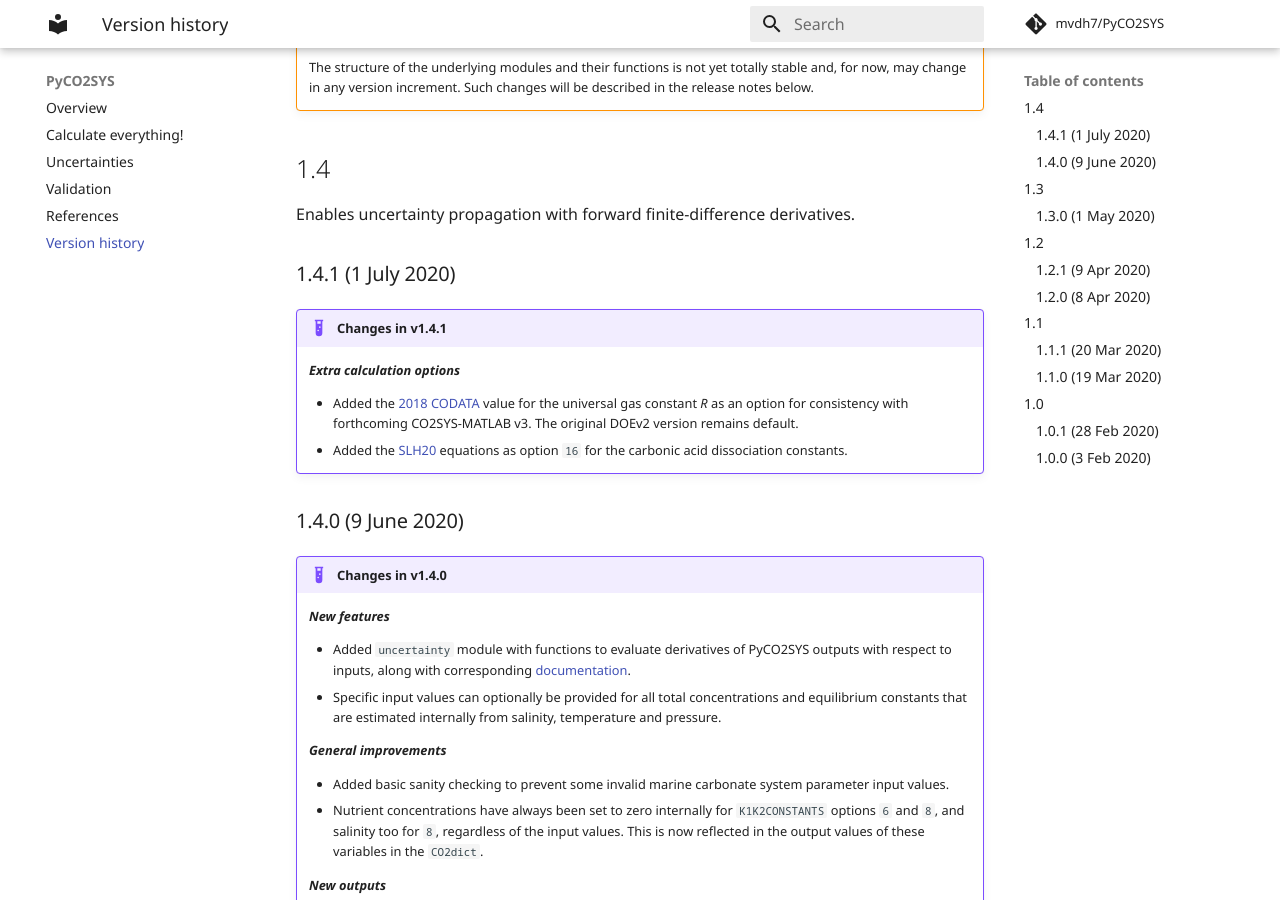
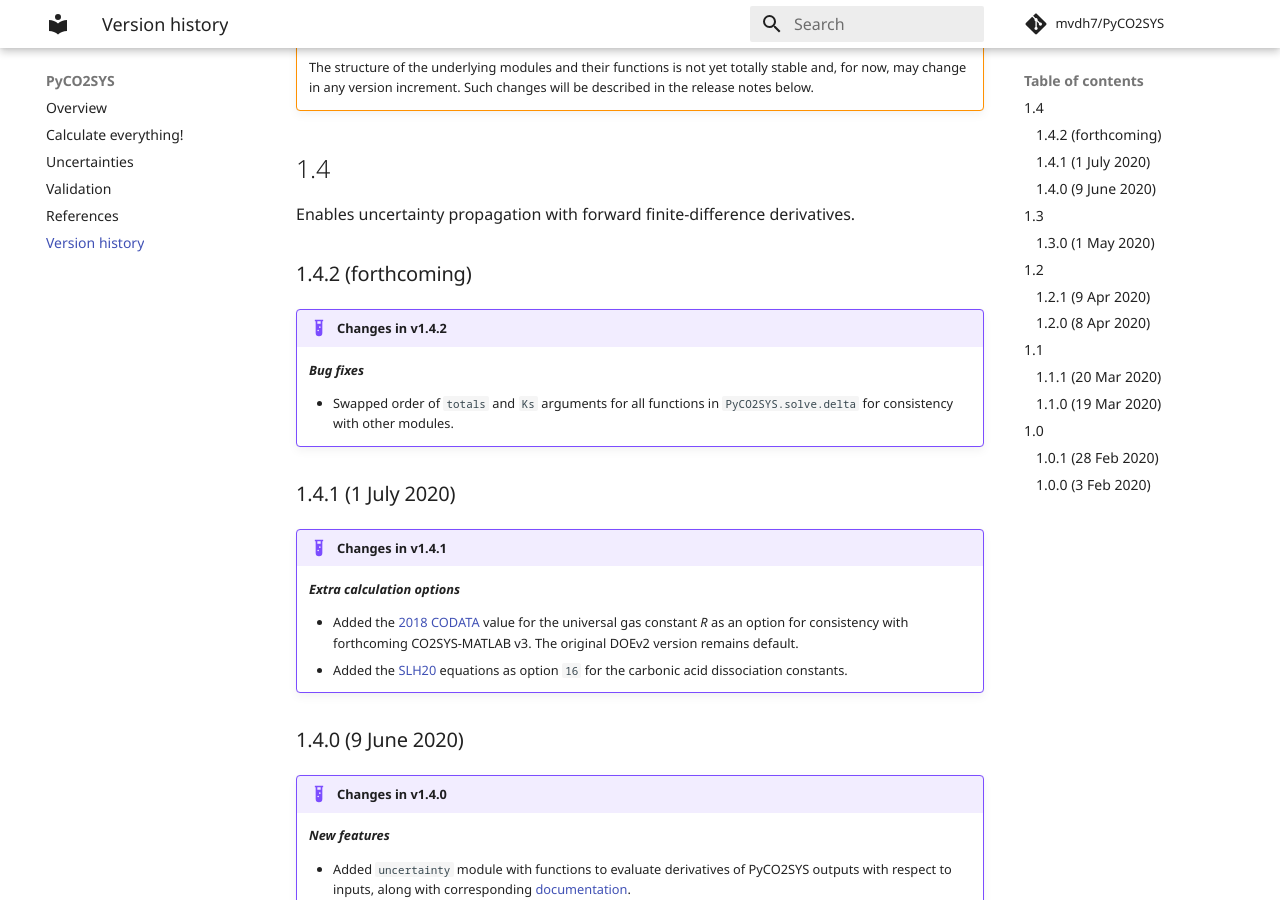
Before and after one commit to mvdh7/PyCO2SYS, an MkDocs documentation site: the page built from docs/versions.md, in a window 1280 px wide and 900 px high, scrolled down 686 px. Built offline with MkDocs 1.6.1 and Material for MkDocs 9.7.7, drawn with Linux system fonts in a browser that asks for light colours; formulas are drawn with MathJax 3; comment, search, counter and statistics services are not loaded.

Commit message:
Fix argument order in PyCO2SYS.solve.delta

```diff
--- a/docs/refs.md
+++ b/docs/refs.md
@@ -80,7 +80,7 @@ Click on each reference to see more details.
     Humphreys, M. P., Daniels, C. J., Wolf-Gladrow, D. A., Tyrrell, T., and Achterberg, E. P. (2018). On the influence of marine biogeochemical processes over CO<sub>2</sub> exchange between the atmosphere and ocean. *Marine Chemistry* 199, 1–11. [doi:10.1016/j.marchem.2017.12.006](https://doi.org/10.1016/j.marchem.2017.12.006).
 
 ??? note "HGP20: Humphreys et al. (2020) *"PyCO2SYS: marine carbonate..."*"
-    Humphreys, M. P., Gregor, L., Pierrot, D., van Heuven, S. M. A. C., Lewis, E. R., and Wallace, D. W. R. (2020). PyCO2SYS: marine carbonate system calculations in Python. Version 1.4.1. *Zenodo.* [doi:10.5281/zenodo.3744275](https://doi.org/10.5281/zenodo.3744275).
+    Humphreys, M. P., Gregor, L., Pierrot, D., van Heuven, S. M. A. C., Lewis, E. R., and Wallace, D. W. R. (2020). PyCO2SYS: marine carbonate system calculations in Python. Version 1.4.2. *Zenodo.* [doi:10.5281/zenodo.3744275](https://doi.org/10.5281/zenodo.3744275).
 
 ??? note "HPR11: van Heuven et al. (2011) *"CO<sub>2</sub>SYS v1.1, MATLAB..."*"
     van Heuven, S., Pierrot, D., Rae, J. W. B., Lewis, E., and Wallace, D. W. R. (2011). CO<sub>2</sub>SYS v 1.1, MATLAB program developed for CO<sub>2</sub> system calculations. ORNL/CDIAC-105b, Carbon Dioxide Information Analysis Center, Oak Ridge National Laboratory, U.S. Department of Energy, Oak Ridge, TN, USA. [doi:10.3334/CDIAC/otg.CO2SYS_MATLAB_v1.1](https://doi.org/10.3334/CDIAC/otg.CO2SYS_MATLAB_v1.1).
--- a/docs/versions.md
+++ b/docs/versions.md
@@ -26,6 +26,14 @@
 ## 1.4
 
 Enables uncertainty propagation with forward finite-difference derivatives.
+
+### 1.4.2 (forthcoming)
+
+!!! example "Changes in v1.4.2"
+
+    ***Bug fixes***
+
+    * Swapped order of `totals` and `Ks` arguments for all functions in `PyCO2SYS.solve.delta` for consistency with other modules.
 
 ### 1.4.1 (1 July 2020)
 
```
Also changed, not shown: docs/index.md (+1 -1 lines), 2 other files.
